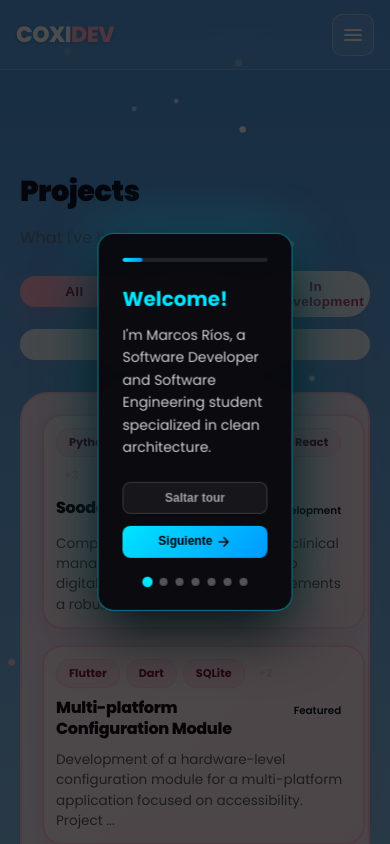
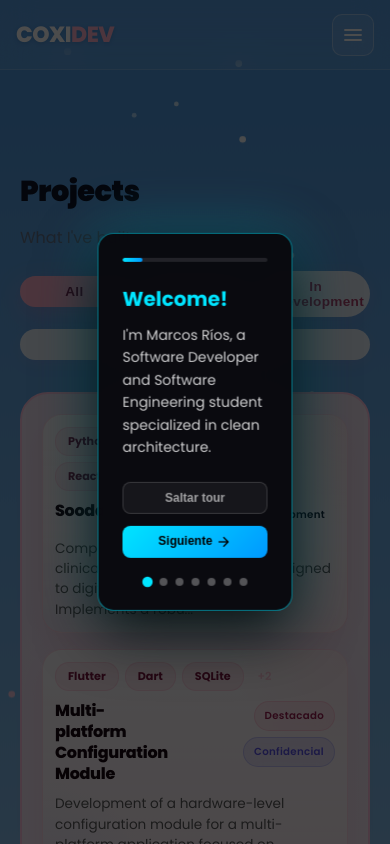
Before and after one commit to Marcos-Jesus-Rios-Duran/marcos-jesus-rios-duran.github.io, a Vue app in the folder portfolio/: page /projects in a window 390 px wide. Shown: the top 844 px of the page. Built offline with nearby package versions, Linux system fonts and the light colour scheme; a web font is replaced by a local one.

Commit message:
feat: enhance ProjectCard component with improved status handling and styling

```diff
--- a/portfolio/src/components/molecules/ProjectCard.vue
+++ b/portfolio/src/components/molecules/ProjectCard.vue
@@ -14,9 +14,21 @@
     <!-- Header con título y status -->
     <div class="project-card__header">
       <h3 class="project-card__title">{{ project.name }}</h3>
-      <span v-if="project.status" class="status-badge" :class="`status--${getStatusClass(project.status)}`">
-        {{ project.status }}
-      </span>
+      <div class="project-card__badges">
+        <span
+          v-if="statusLabel"
+          class="status-badge"
+          :class="`status--${getStatusClass(project.status)}`"
+        >
+          {{ statusLabel }}
+        </span>
+        <span
+          v-if="project.confidentiality"
+          class="status-badge status--confidential status-badge--soft"
+        >
+          Confidencial
+        </span>
+      </div>
     </div>
 
     <!-- Descripción compacta (120 chars) -->
@@ -63,31 +75,51 @@ const truncatedDescription = computed(() => {
   return desc.length > 120 ? desc.slice(0, 120) + '...' : desc
 })
 
+const statusLabel = computed(() => {
+  const status = (props.project.status || '').trim()
+
+  const labelMap = {
+    featured: 'Destacado',
+    Featured: 'Destacado',
+    'En desarrollo': 'En desarrollo',
+    'En Desarrollo': 'En desarrollo',
+    development: 'En desarrollo',
+    'Finalizado / Académico': 'Finalizado / Académico',
+    'Open Source / En Desarrollo': 'Open Source',
+    'En Desarrollo / Refactorización': 'En desarrollo',
+    confidential: 'Confidencial',
+    Confidential: 'Confidencial'
+  }
+
+  return labelMap[status] || status
+})
+
 const openProject = () => {
   emit('open', props.project)
 }
 
 const getStatusClass = (status) => {
+  const normalized = (status || '').toString().trim().toLowerCase()
   const statusMap = {
-    'En desarrollo': 'development',
-    'Finalizado / Académico': 'completed',
-    'Open Source / En Desarrollo': 'opensource',
-    'Confidencial': 'confidential',
-    'En Desarrollo / Refactorización': 'refactoring',
-    'Confidential': 'confidential'
+    'en desarrollo': 'development',
+    'development': 'development',
+    'finalizado / académico': 'completed',
+    'open source / en desarrollo': 'opensource',
+    'featured': 'featured',
+    'confidencial': 'confidential',
+    'confidential': 'confidential',
+    'en desarrollo / refactorización': 'refactoring'
   }
-  return statusMap[status] || 'default'
+  return statusMap[normalized] || 'default'
 }
 </script>
 
 <style scoped>
 .project-card {
-  background: linear-gradient(
-    135deg,
-    #fff0f6 0%,
-    #ffe8f2 100%
-  );
-  border: 2px solid #ffc6e0;
+  position: relative;
+  overflow: hidden;
+  background: linear-gradient(180deg, rgba(255,255,255,0.88) 0%, rgba(255,240,246,0.82) 100%);
+  border: 1.5px solid rgba(255, 179, 204, 0.38);
   border-radius: 20px;
   padding: 20px;
   display: flex;
@@ -96,17 +128,24 @@ const getStatusClass = (status) => {
   transition: all 0.3s cubic-bezier(0.4, 0, 0.2, 1);
   cursor: pointer;
   min-height: 240px;
-  box-shadow: 0 6px 20px rgba(255, 120, 170, 0.15);
+  box-shadow:
+    0 12px 28px rgba(255, 120, 170, 0.12),
+    inset 0 1px 0 rgba(255, 255, 255, 0.65);
+}
+
+.project-card::before {
+  content: '';
+  position: absolute;
+  inset: 0;
+  background: radial-gradient(circle at top right, rgba(255, 143, 171, 0.16), transparent 30%),
+              radial-gradient(circle at bottom left, rgba(75, 150, 224, 0.10), transparent 28%);
+  pointer-events: none;
 }
 
 .project-card:hover {
-  border-color: #ff8fb3;
-  background: linear-gradient(
-    135deg,
-    #ffdeef 0%,
-    #ffd5eb 100%
-  );
-  box-shadow: 0 12px 32px rgba(255, 120, 170, 0.25);
+  border-color: rgba(255, 143, 171, 0.55);
+  background: linear-gradient(180deg, rgba(255,255,255,0.92) 0%, rgba(255,235,242,0.88) 100%);
+  box-shadow: 0 18px 40px rgba(255, 120, 170, 0.18);
   transform: translateY(-4px);
 }
 
@@ -116,6 +155,8 @@ const getStatusClass = (status) => {
   flex-wrap: wrap;
   gap: 6px;
   min-height: 28px;
+  position: relative;
+  z-index: 1;
 }
 
 .tech-badge {
@@ -152,11 +193,13 @@ const getStatusClass = (status) => {
   display: flex;
   justify-content: space-between;
   align-items: flex-start;
-  gap: 10px;
+  gap: 12px;
+  position: relative;
+  z-index: 1;
 }
 
 .project-card__title {
-  font-size: 1.2rem;
+  font-size: 1.18rem;
   font-weight: 800;
   color: #1a0812;
   margin: 0;
@@ -165,54 +208,76 @@ const getStatusClass = (status) => {
   letter-spacing: -0.3px;
 }
 
+.project-card__badges {
+  display: flex;
+  gap: 8px;
+  align-items: flex-start;
+  flex-wrap: wrap;
+  justify-content: flex-end;
+}
+
 .status-badge {
   display: inline-block;
-  padding: 5px 10px;
-  border-radius: 18px;
-  font-size: 0.65rem;
+  padding: 6px 10px;
+  border-radius: 999px;
+  font-size: 0.64rem;
   font-weight: 600;
   text-transform: capitalize;
   white-space: nowrap;
   flex-shrink: 0;
+  letter-spacing: 0.03em;
+  backdrop-filter: blur(8px);
+}
+
+.status-badge--soft {
+  opacity: 0.92;
 }
 
 .status--development {
-  background: rgba(255, 193, 7, 0.2);
-  color: #ffc107;
-  border: 1px solid rgba(255, 193, 7, 0.3);
+  background: rgba(255, 193, 7, 0.12);
+  color: #b7791f;
+  border: 1px solid rgba(255, 193, 7, 0.28);
 }
 
 .status--completed {
-  background: rgba(76, 175, 80, 0.2);
-  color: #4caf50;
-  border: 1px solid rgba(76, 175, 80, 0.3);
+  background: rgba(76, 175, 80, 0.14);
+  color: #2e7d32;
+  border: 1px solid rgba(76, 175, 80, 0.26);
 }
 
 .status--opensource {
-  background: rgba(0, 229, 255, 0.2);
-  color: #00e5ff;
-  border: 1px solid rgba(0, 229, 255, 0.3);
+  background: rgba(0, 229, 255, 0.12);
+  color: #0f6f7d;
+  border: 1px solid rgba(0, 229, 255, 0.26);
+}
+
+.status--featured {
+  background: rgba(255, 143, 171, 0.14);
+  color: #a91e55;
+  border: 1px solid rgba(255, 143, 171, 0.30);
 }
 
 .status--confidential {
-  background: rgba(156, 39, 176, 0.2);
-  color: #ce93d8;
-  border: 1px solid rgba(156, 39, 176, 0.3);
+  background: rgba(99, 102, 241, 0.14);
+  color: #4f46e5;
+  border: 1px solid rgba(99, 102, 241, 0.28);
 }
 
 .status--refactoring {
-  background: rgba(255, 152, 0, 0.2);
-  color: #ff9800;
-  border: 1px solid rgba(255, 152, 0, 0.3);
+  background: rgba(255, 152, 0, 0.14);
+  color: #b45309;
+  border: 1px solid rgba(255, 152, 0, 0.28);
 }
 
 /* === DESCRIPCIÓN === */
 .project-card__description {
   font-size: 0.9rem;
-  color: #5a5a5a;
+  color: #5b5b5b;
   line-height: 1.5;
   margin: 0;
   flex-grow: 1;
+  position: relative;
+  z-index: 1;
 }
 
 /* === CTA BUTTON === */
@@ -231,7 +296,9 @@ const getStatusClass = (status) => {
   cursor: pointer;
   transition: all 0.25s;
   white-space: nowrap;
-  box-shadow: 0 4px 12px rgba(255, 120, 170, 0.2);
+  box-shadow: 0 8px 18px rgba(255, 120, 170, 0.18);
+  position: relative;
+  z-index: 1;
 }
 
 .project-card__cta:hover {
@@ -277,14 +344,27 @@ const getStatusClass = (status) => {
   color: #ffffff;
 }
 
+[data-theme="light"] .status--featured {
+  background: rgba(255, 143, 171, 0.16);
+  color: #9a1f52;
+}
+
+[data-theme="light"] .status--confidential {
+  background: rgba(99, 102, 241, 0.14);
+  color: #4f46e5;
+}
+
 /* === DARK MODE === */
 [data-theme="dark"] .project-card {
   background: linear-gradient(
-    135deg,
+    180deg,
     rgba(0, 229, 255, 0.08) 0%,
-    rgba(0, 188, 212, 0.06) 100%
+    rgba(0, 188, 212, 0.05) 100%
   );
-  border-color: rgba(0, 229, 255, 0.15);
+  border-color: rgba(0, 229, 255, 0.16);
+  box-shadow:
+    0 12px 28px rgba(0, 229, 255, 0.08),
+    inset 0 1px 0 rgba(255, 255, 255, 0.04);
 }
 
 [data-theme="dark"] .tech-badge {
@@ -307,11 +387,11 @@ const getStatusClass = (status) => {
 }
 
 [data-theme="dark"] .project-card:hover {
-  border-color: rgba(0, 229, 255, 0.35);
+  border-color: rgba(0, 229, 255, 0.34);
   background: linear-gradient(
-    135deg,
-    rgba(0, 229, 255, 0.12) 0%,
-    rgba(0, 188, 212, 0.10) 100%
+    180deg,
+    rgba(0, 229, 255, 0.11) 0%,
+    rgba(0, 188, 212, 0.08) 100%
   );
   box-shadow: 0 12px 32px rgba(0, 229, 255, 0.12);
 }
@@ -346,6 +426,10 @@ const getStatusClass = (status) => {
     font-size: 1rem;
   }
 
+  .project-card__badges {
+    gap: 6px;
+  }
+
   .project-card__description {
     font-size: 0.85rem;
   }
```
